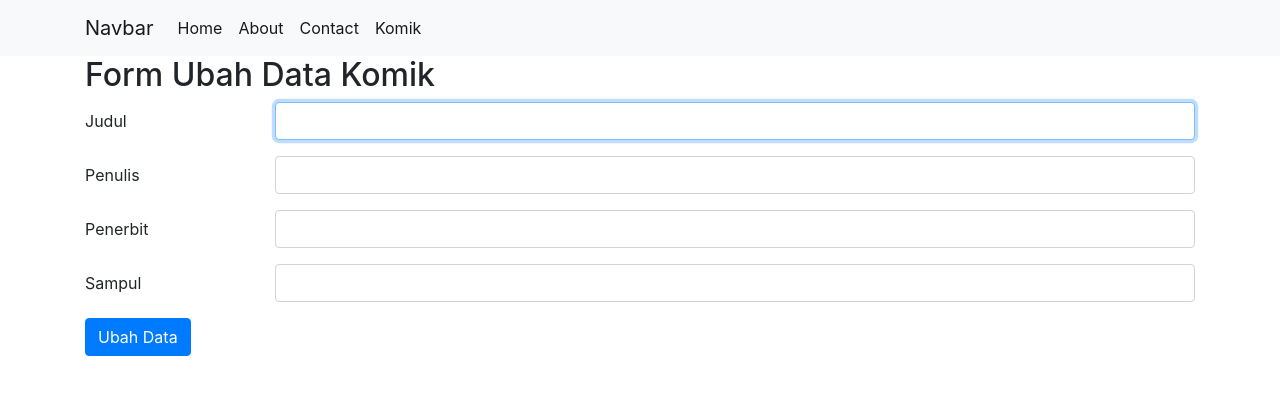
After one commit to cyptrid/ci4, a CodeIgniter 4 app: template app/Views/komik/edit.php in a window 1280 px wide. The commit adds this page. Shown: the top 395 px of the page. Run offline with PHP 8.4 and a stand-in for CodeIgniter, Linux system fonts and the light colour scheme; the template is opened without the code that fills it, so the values that code supplies are empty; some libraries are stand-ins or nearby versions.

Commit message:
Delete and Edit

```diff
--- /dev/null
+++ b/app/Views/komik/edit.php
@@ -0,0 +1,50 @@
+<?= $this->extend('layout/template'); ?>
+
+<?= $this->section('content'); ?>
+
+<div class="container">
+    <div class="row">
+        <div class="col">
+            <h2>Form Ubah Data Komik</h2>
+            <?= $validation->listErrors(); ?>
+            <form action="/komik/update/<?= $komik['id']; ?>" method="post">
+                <?= csrf_field(); ?>
+                <input type="hidden" name="slug" value="<?= $komik['slug']; ?>">
+                <div class="form-group row">
+                    <label for="judul" class="col-sm-2 col-form-label">Judul</label>
+                    <div class="col-sm-10">
+                        <input type="text" class="form-control <?= ($validation->hasError('judul')) ? 'is-invalid' : ''; ?>" name="judul" id="judul" autofocus value="<?= (old('judul')) ? old('judul') :  $komik['judul']; ?>">
+                        <div id="validationServer03Feedback" class="invalid-feedback">
+                            <?= $validation->getError('judul'); ?>
+                        </div>
+                    </div>
+                </div>
+                <div class="form-group row">
+                    <label for="penulis" class="col-sm-2 col-form-label">Penulis</label>
+                    <div class="col-sm-10">
+                        <input type="text" class="form-control" name="penulis" id="penulis" value="<?= (old('penulis')) ? old('penulis') :  $komik['penulis']; ?>">
+                    </div>
+                </div>
+                <div class="form-group row">
+                    <label for="penerbit" class="col-sm-2 col-form-label">Penerbit</label>
+                    <div class="col-sm-10">
+                        <input type="text" class="form-control" name="penerbit" id="penerbit" value="<?= (old('penerbit')) ? old('penerbit') :  $komik['penerbit']; ?>">
+                    </div>
+                </div>
+                <div class=" form-group row">
+                    <label for="sampul" class="col-sm-2 col-form-label">Sampul</label>
+                    <div class="col-sm-10">
+                        <input type="text" class="form-control" name="sampul" id="sampul" value="<?= (old('sampul')) ? old('sampul') :  $komik['sampul']; ?>">
+                    </div>
+                </div>
+                <div class="form-group row">
+                    <div class="col-sm-10">
+                        <button type="submit" class="btn btn-primary">Ubah Data</button>
+                    </div>
+                </div>
+            </form>
+        </div>
+    </div>
+</div>
+
+<?= $this->endSection(); ?>
```
Also changed, not shown: app/Config/Routes.php (+6 -2 lines), app/Controllers/Komik.php (+62 -0 lines), app/Views/komik/detail.php (+7 -2 lines).
